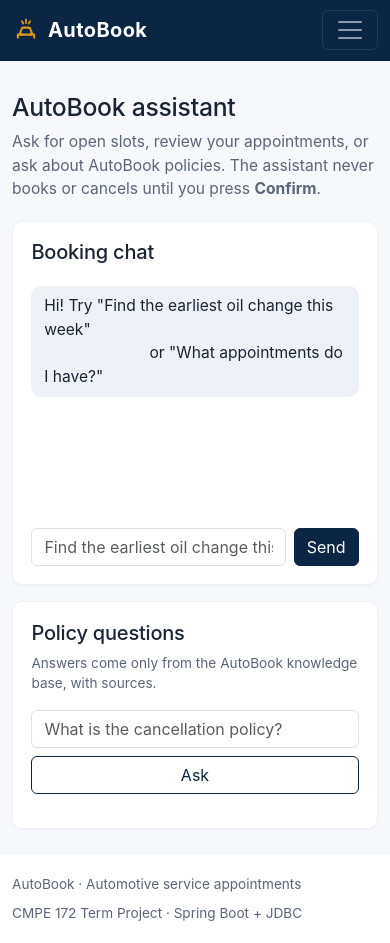
After one commit to yadaltmn/CMPE172-AutoBook, a Spring app: page /customer/assistant in a window 390 px wide. The commit adds this page. Run offline with Thymeleaf, Linux system fonts and the light colour scheme; the template is opened without the code that fills it, so the values that code supplies are empty; some of the project's set-up classes (security, data sources, template engines, error pages and the like) are left out, and stand-ins take their place; database files in the repository are not loaded; some libraries are stand-ins or nearby versions.

Commit message:
Milestone 4: complete AI integration and regression tests
Adds the customer Assistant page (/customer/assistant, linked in the
customer navigation) built on the existing Thymeleaf/Bootstrap layout:
chat with suggested slots, a Confirm / Not now card for pending
bookings and cancellations, loading and error states, a grounded FAQ
panel with sources, a notice when no Gemini key is configured, and a
mobile layout. The script reuses the session and the page's CSRF token
and inserts all server text as plain text.

Extends the Docker Compose smoke test: without a Gemini key the
containerized application still books, survives a restart, reports AI as
unavailable, and answers 503 for chat. Adds page rendering and access
tests.

```diff
--- a/src/main/java/com/autobook/controller/web/CustomerPageController.java
+++ b/src/main/java/com/autobook/controller/web/CustomerPageController.java
@@ -43,6 +43,12 @@ public class CustomerPageController {
         this.bookingService = bookingService;
         this.appointmentService = appointmentService;
         this.currentUserService = currentUserService;
+    }
+
+    /** Milestone 4: the AI assistant page (chat with confirmation, and FAQ). */
+    @GetMapping("/assistant")
+    public String assistant() {
+        return "customer/assistant";
     }
 
     @GetMapping("/dashboard")
--- a/src/main/resources/static/css/autobook.css
+++ b/src/main/resources/static/css/autobook.css
@@ -150,3 +150,18 @@ h1, h2, h3, h4, h5 { color: var(--ab-navy); font-weight: 650; letter-spacing: -0
     .ab-card-body { padding: 1.15rem; }
     .ab-steps li:not(:last-child)::after { display: none; }
 }
+
+/* Milestone 4: assistant page */
+.ab-chat-log { min-height: 320px; max-height: 60vh; overflow-y: auto; padding: .5rem 0; }
+.ab-chat-msg { max-width: 85%; padding: .55rem .8rem; border-radius: var(--ab-radius); margin: .35rem 0;
+    white-space: pre-wrap; overflow-wrap: anywhere; }
+.ab-chat-user { margin-left: auto; background: var(--ab-navy); color: #fff; }
+.ab-chat-assistant { background: var(--ab-gray-100); color: var(--ab-text); }
+.ab-chat-slots { font-size: .9rem; margin: .25rem 0 .5rem; padding-left: .5rem; border-left: 3px solid var(--ab-accent); }
+.ab-chat-slots li { padding: .1rem 0; }
+.ab-pending { margin-top: .75rem; padding: .75rem 1rem; border-radius: var(--ab-radius);
+    background: var(--ab-accent-soft); border: 1px solid var(--ab-accent); }
+@media (max-width: 575.98px) {
+    .ab-chat-msg { max-width: 100%; }
+    .ab-chat-log { min-height: 240px; }
+}
--- /dev/null
+++ b/src/main/resources/static/js/assistant.js
@@ -0,0 +1,169 @@
+// AutoBook assistant page. All text from the server is inserted with textContent, never as HTML.
+(function () {
+    "use strict";
+    var page = document.getElementById("assistant-page");
+    if (!page) {
+        return;
+    }
+    var csrfHeader = page.dataset.csrfHeader;
+    var csrfToken = page.dataset.csrfToken;
+    var conversationId = null;
+    var pending = null;
+
+    var log = document.getElementById("chat-log");
+    var form = document.getElementById("chat-form");
+    var input = document.getElementById("chat-input");
+    var send = document.getElementById("chat-send");
+    var errorBox = document.getElementById("chat-error");
+    var pendingCard = document.getElementById("pending-card");
+
+    function post(url, body) {
+        var headers = {"Content-Type": "application/json", "Accept": "application/json"};
+        headers[csrfHeader] = csrfToken;
+        return fetch(url, {method: "POST", headers: headers, credentials: "same-origin", body: JSON.stringify(body)})
+            .then(function (response) {
+                return response.json().catch(function () { return {}; }).then(function (data) {
+                    return {status: response.status, data: data};
+                });
+            });
+    }
+
+    function addMessage(role, text) {
+        var div = document.createElement("div");
+        div.className = "ab-chat-msg ab-chat-" + role;
+        div.textContent = text;
+        log.appendChild(div);
+        log.scrollTop = log.scrollHeight;
+        return div;
+    }
+
+    function addSlots(slots) {
+        if (!slots || slots.length === 0) {
+            return;
+        }
+        var list = document.createElement("ul");
+        list.className = "ab-chat-slots list-unstyled";
+        slots.forEach(function (slot) {
+            var item = document.createElement("li");
+            item.textContent = "Slot #" + slot.slotId + " · " + slot.service + " · " + slot.provider + " · " + slot.start;
+            list.appendChild(item);
+        });
+        log.appendChild(list);
+        log.scrollTop = log.scrollHeight;
+    }
+
+    function showError(message) {
+        errorBox.textContent = message;
+        errorBox.classList.toggle("d-none", !message);
+    }
+
+    function showPending(action) {
+        pending = action;
+        pendingCard.classList.toggle("d-none", !action);
+        if (action) {
+            document.getElementById("pending-summary").textContent = action.summary;
+            document.getElementById("pending-expires").textContent = action.expiresAt.replace("T", " ").substring(0, 16);
+        }
+    }
+
+    function busy(isBusy) {
+        send.disabled = isBusy;
+        input.disabled = isBusy;
+        send.textContent = isBusy ? "Thinking…" : "Send";
+    }
+
+    function handleReply(result) {
+        if (result.status >= 200 && result.status < 300 || result.status === 409) {
+            conversationId = result.data.conversationId || conversationId;
+            addMessage("assistant", result.data.reply);
+            addSlots(result.data.suggestedSlots);
+            showPending(result.data.pendingAction || null);
+        } else {
+            showError(result.data.message || "Something went wrong. Please try again.");
+            if (result.status === 400 || result.status === 403) {
+                showPending(null);
+            }
+        }
+    }
+
+    form.addEventListener("submit", function (event) {
+        event.preventDefault();
+        var text = input.value.trim();
+        if (!text) {
+            return;
+        }
+        showError("");
+        addMessage("user", text);
+        input.value = "";
+        busy(true);
+        var body = {message: text};
+        if (conversationId) {
+            body.conversationId = conversationId;
+        }
+        post("/api/ai/chat", body)
+            .then(handleReply)
+            .catch(function () { showError("The assistant could not be reached."); })
+            .finally(function () { busy(false); input.focus(); });
+    });
+
+    function answerPending(confirm) {
+        if (!pending) {
+            return;
+        }
+        showError("");
+        var buttons = pendingCard.querySelectorAll("button");
+        buttons.forEach(function (button) { button.disabled = true; });
+        post("/api/ai/chat/confirm", {conversationId: conversationId, token: pending.token, confirm: confirm})
+            .then(handleReply)
+            .catch(function () { showError("The confirmation could not be sent."); })
+            .finally(function () { buttons.forEach(function (button) { button.disabled = false; }); });
+    }
+
+    document.getElementById("pending-confirm").addEventListener("click", function () { answerPending(true); });
+    document.getElementById("pending-decline").addEventListener("click", function () { answerPending(false); });
+
+    var faqForm = document.getElementById("faq-form");
+    var faqAnswer = document.getElementById("faq-answer");
+    faqForm.addEventListener("submit", function (event) {
+        event.preventDefault();
+        var question = document.getElementById("faq-input").value.trim();
+        if (!question) {
+            return;
+        }
+        var faqSend = document.getElementById("faq-send");
+        faqSend.disabled = true;
+        faqAnswer.textContent = "Looking it up…";
+        post("/api/ai/faq", {question: question}).then(function (result) {
+            faqAnswer.textContent = "";
+            if (result.status !== 200) {
+                var error = document.createElement("div");
+                error.className = "alert alert-danger";
+                error.textContent = result.data.message || "The knowledge base could not answer right now.";
+                faqAnswer.appendChild(error);
+                return;
+            }
+            var answer = document.createElement("p");
+            answer.textContent = result.data.answer;
+            faqAnswer.appendChild(answer);
+            if (result.data.sources && result.data.sources.length) {
+                var sources = document.createElement("p");
+                sources.className = "ab-muted small mb-0";
+                sources.textContent = "Sources: " + result.data.sources.map(function (source) {
+                    return source.ref + " " + source.section;
+                }).join("; ");
+                faqAnswer.appendChild(sources);
+            }
+        }).catch(function () {
+            faqAnswer.textContent = "The knowledge base could not be reached.";
+        }).finally(function () { faqSend.disabled = false; });
+    });
+
+    fetch("/api/ai/status", {credentials: "same-origin", headers: {"Accept": "application/json"}})
+        .then(function (response) { return response.json(); })
+        .then(function (status) {
+            if (!status.chatAvailable) {
+                document.getElementById("ai-unavailable").classList.remove("d-none");
+            }
+        })
+        .catch(function () { /* the page still works; errors show on send */ });
+}());
--- /dev/null
+++ b/src/main/resources/templates/customer/assistant.html
@@ -0,0 +1,70 @@
+<!DOCTYPE html>
+<html lang="en" xmlns:th="http://www.thymeleaf.org">
+<head th:replace="~{fragments/layout :: head('Assistant')}"></head>
+<body>
+<nav th:replace="~{fragments/layout :: navbar}"></nav>
+
+<main class="container" id="assistant-page"
+      th:attr="data-csrf-header=${_csrf.headerName},data-csrf-token=${_csrf.token}">
+    <header class="ab-page-header">
+        <h1 class="h2">AutoBook assistant</h1>
+        <p>Ask for open slots, review your appointments, or ask about AutoBook policies.
+            The assistant never books or cancels until you press <strong>Confirm</strong>.</p>
+    </header>
+
+    <div id="ai-unavailable" class="alert alert-warning d-none" role="status">
+        The AI assistant is not configured on this server (no Gemini API key). You can still book from
+        <a th:href="@{/browse}">Available slots</a>.
+    </div>
+
+    <div class="row g-3 mb-4">
+        <section class="col-lg-8" aria-labelledby="chat-title">
+            <div class="ab-card ab-card-body h-100 d-flex flex-column">
+                <h2 id="chat-title" class="h5">Booking chat</h2>
+                <div id="chat-log" class="ab-chat-log flex-grow-1" aria-live="polite">
+                    <div class="ab-chat-msg ab-chat-assistant">Hi! Try "Find the earliest oil change this week"
+                        or "What appointments do I have?"</div>
+                </div>
+
+                <div id="pending-card" class="ab-pending d-none" role="region" aria-label="Waiting for your confirmation">
+                    <p class="ab-eyebrow mb-1">Waiting for your confirmation</p>
+                    <p id="pending-summary" class="fw-semibold mb-2"></p>
+                    <div class="d-flex flex-wrap gap-2">
+                        <button id="pending-confirm" type="button" class="btn btn-accent btn-sm">Confirm</button>
+                        <button id="pending-decline" type="button" class="btn btn-outline-secondary btn-sm">Not now</button>
+                    </div>
+                    <p class="ab-muted small mt-2 mb-0">Expires at <span id="pending-expires"></span>.</p>
+                </div>
+
+                <div id="chat-error" class="alert alert-danger d-none mt-2" role="alert"></div>
+
+                <form id="chat-form" class="d-flex gap-2 mt-3" autocomplete="off">
+                    <label for="chat-input" class="visually-hidden">Message</label>
+                    <input id="chat-input" class="form-control" maxlength="1000" required
+                           placeholder="Find the earliest oil change this week">
+                    <button id="chat-send" class="btn btn-primary" type="submit">Send</button>
+                </form>
+            </div>
+        </section>
+
+        <section class="col-lg-4" aria-labelledby="faq-title">
+            <div class="ab-card ab-card-body h-100">
+                <h2 id="faq-title" class="h5">Policy questions</h2>
+                <p class="ab-muted small">Answers come only from the AutoBook knowledge base, with sources.</p>
+                <form id="faq-form" class="d-flex flex-column gap-2" autocomplete="off">
+                    <label for="faq-input" class="visually-hidden">Question</label>
+                    <input id="faq-input" class="form-control" maxlength="500" required
+                           placeholder="What is the cancellation policy?">
+                    <button id="faq-send" class="btn btn-outline-primary" type="submit">Ask</button>
+                </form>
+                <div id="faq-answer" class="mt-3" aria-live="polite"></div>
+            </div>
+        </section>
+    </div>
+</main>
+
+<footer th:replace="~{fragments/layout :: footer}"></footer>
+<th:block th:replace="~{fragments/layout :: scripts}"></th:block>
+<script th:src="@{/js/assistant.js}"></script>
+</body>
+</html>
--- a/src/main/resources/templates/fragments/layout.html
+++ b/src/main/resources/templates/fragments/layout.html
@@ -31,6 +31,7 @@
                 <th:block th:if="${currentUser != null and currentUser.role.name() == 'CUSTOMER'}">
                     <li class="nav-item"><a class="nav-link" th:href="@{/customer/dashboard}">Dashboard</a></li>
                     <li class="nav-item"><a class="nav-link" th:href="@{/customer/appointments}">My appointments</a></li>
+                    <li class="nav-item"><a class="nav-link" th:href="@{/customer/assistant}">Assistant</a></li>
                 </th:block>
                 <th:block th:if="${currentUser != null and currentUser.role.name() == 'PROVIDER'}">
                     <li class="nav-item"><a class="nav-link" th:href="@{/provider/dashboard}">Dashboard</a></li>
```
Also changed, not shown: 2 other files.
